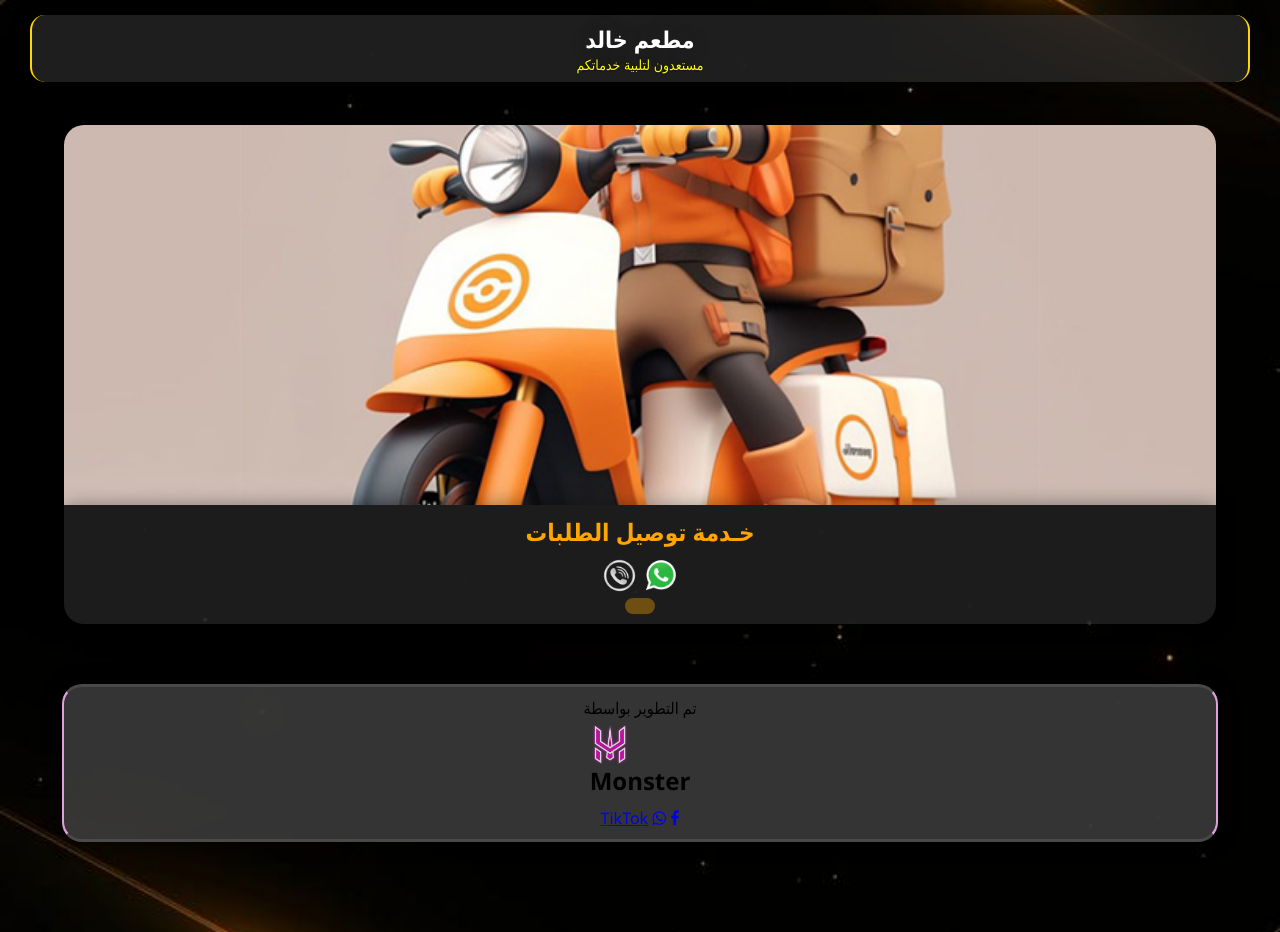
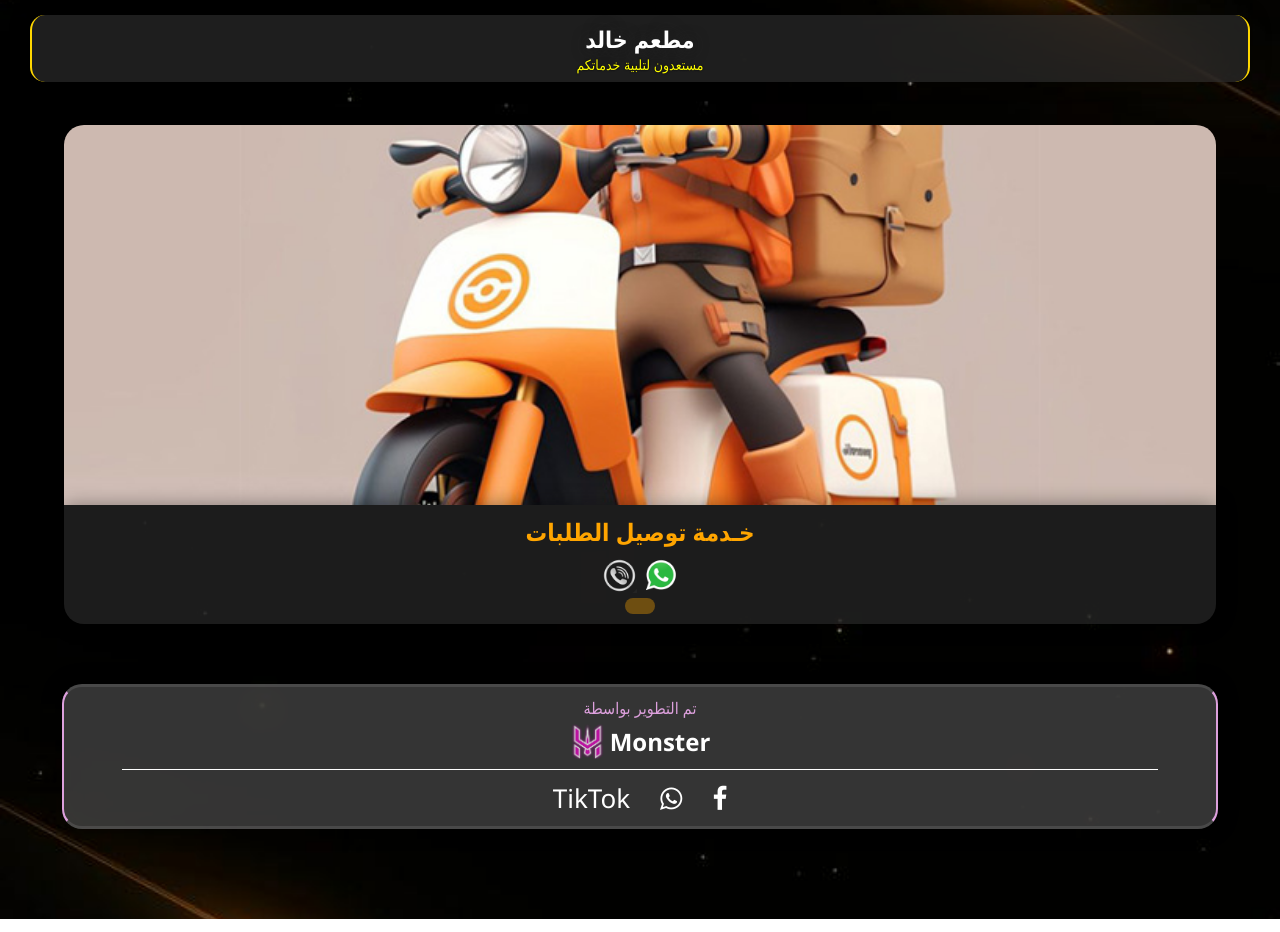
Before and after one commit to khalid-Monster/QR-Code-Demo-Apk, a plain HTML site: page index.html in a window 1280 px wide. Drawn offline with Linux system fonts and the light colour scheme; no server answers.

Commit message:
Add files via upload

```diff
--- a/admin_monster_kdis/css/home.css
+++ b/admin_monster_kdis/css/home.css
@@ -253,17 +253,57 @@ body{
     border-right: 2px solid plum;
 }
 
-.DEVOLOPER .company{
-    width: 40px;
-    height: 40px;
+.DEVOLOPER{
+    color: plum;
+}
+
+.DEVOLOPER .cnmae{
+    width: fit-content;
+    height: fit-content;
+        display: flex;
+    justify-content: center;
+    align-items: center;
+    gap: 5px;
+}
+
+.DEVOLOPER .cnmae .company{
+    width: 35px;
+    height: 35px;
     display: flex;
     justify-content: center;
     align-items: center;
 }
 
-.DEVOLOPER .company img{
+.DEVOLOPER .cnmae h2{
+    color: white;
+}
+
+.DEVOLOPER .cnmae .company img{
     height: 100%;
 }
+
+.DEVOLOPER span{
+    width: 90%;
+    height: 1px;
+    margin: 5px 0px;
+    background-color: white;
+}
+
+.DEVOLOPER .icony{
+    width: fit-content;
+    height: fit-content;
+    display: flex;
+    justify-content: center;
+    align-items: center;
+    gap: 30px;
+    font-size: 26px;
+}
+.DEVOLOPER .icony a{
+    text-decoration: none;
+    -webkit-tap-highlight-color: transparent;
+    color: white;
+}
+
 
 .control{
     width: 100%;
```
